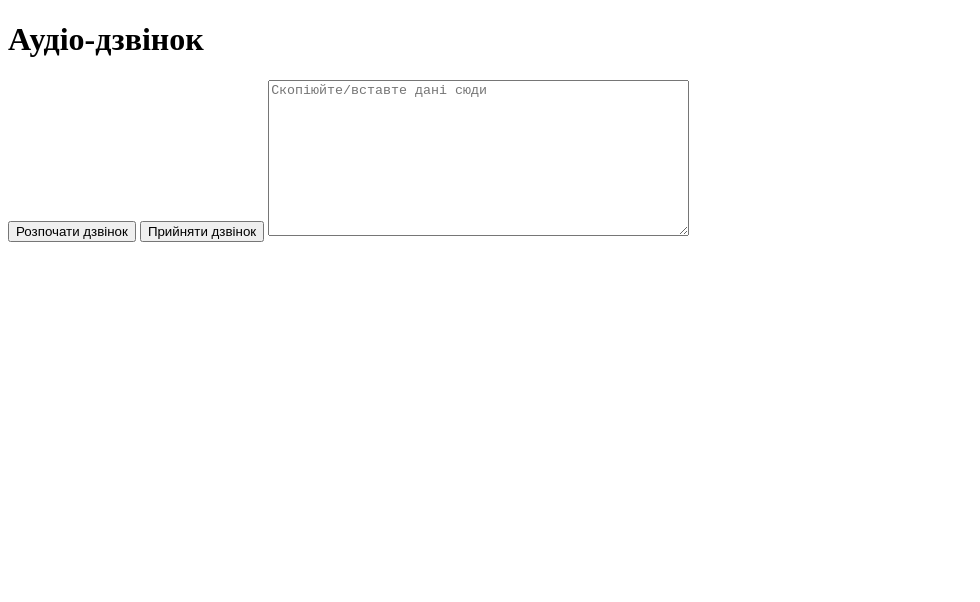
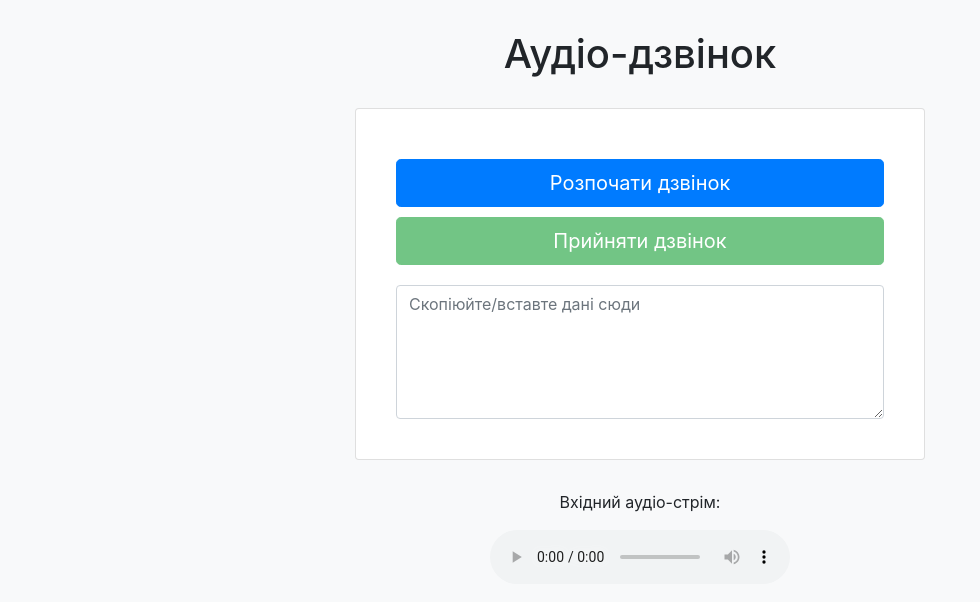
Before and after one commit to alkandi83/myTel.github.io, a plain HTML site: page index.html in a window 1280 px wide. Shown: the whole page, without its empty margins (0-980 px from the left). Drawn offline with nearby package versions, Linux system fonts and the light colour scheme.

Commit message:
Update index.html

```diff
--- a/index.html
+++ b/index.html
@@ -4,12 +4,61 @@
     <meta charset="UTF-8">
     <meta name="viewport" content="width=device-width, initial-scale=1.0">
     <title>Audio Call</title>
+    <!-- Підключення Bootstrap 4 з CDN -->
+    <link href="https://stackpath.bootstrapcdn.com/bootstrap/4.5.2/css/bootstrap.min.css" rel="stylesheet">
+    <style>
+        body {
+            background-color: #f8f9fa;
+            padding: 30px;
+        }
+        h1 {
+            text-align: center;
+            margin-bottom: 30px;
+        }
+        .container {
+            max-width: 600px;
+            margin: auto;
+        }
+        .card {
+            padding: 20px;
+        }
+        .textarea-container {
+            margin-top: 20px;
+        }
+        .audio-container {
+            margin-top: 30px;
+            text-align: center;
+        }
+        button {
+            width: 100%;
+            margin-top: 10px;
+        }
+    </style>
 </head>
 <body>
+
+<div class="container">
     <h1>Аудіо-дзвінок</h1>
-    <button id="startCall">Розпочати дзвінок</button>
-    <button id="answerCall">Прийняти дзвінок</button>
-    <textarea id="signalingData" rows="10" cols="50" placeholder="Скопіюйте/вставте дані сюди"></textarea>
+    <div class="card">
+        <div class="card-body">
+            <button id="startCall" class="btn btn-primary btn-lg">Розпочати дзвінок</button>
+            <button id="answerCall" class="btn btn-success btn-lg" disabled>Прийняти дзвінок</button>
+            <div class="textarea-container">
+                <textarea id="signalingData" rows="5" class="form-control" placeholder="Скопіюйте/вставте дані сюди"></textarea>
+            </div>
+        </div>
+    </div>
+    <div class="audio-container">
+        <p>Вхідний аудіо-стрім:</p>
+        <audio id="remoteAudio" controls autoplay></audio>
+    </div>
+</div>
+
+<!-- Підключення необхідних скриптів для Bootstrap та функціоналу -->
+<script src="https://code.jquery.com/jquery-3.5.1.slim.min.js"></script>
+<script src="https://cdn.jsdelivr.net/npm/@popperjs/core@2.5.3/dist/umd/popper.min.js"></script>
+<script src="https://stackpath.bootstrapcdn.com/bootstrap/4.5.2/js/bootstrap.min.js"></script>
+
 <script>
     const servers = { iceServers: [{ urls: "stun:stun.l.google.com:19302" }] };
     const peerConnection = new RTCPeerConnection(servers);
@@ -34,6 +83,7 @@
 
         console.log("Offer створено. Скопіюйте та передайте це іншій стороні:");
         document.getElementById('signalingData').value = JSON.stringify(peerConnection.localDescription);
+        document.getElementById('answerCall').disabled = false; // Активуємо кнопку для прийняття дзвінка
     };
 
     // Прийняття offer та створення answer
@@ -52,7 +102,7 @@
             const answer = await peerConnection.createAnswer();
             await peerConnection.setLocalDescription(answer);
 
-                console.log("Answer створено. Скопіюйте та передайте це іншій стороні:");
+            console.log("Answer створено.");
             document.getElementById('signalingData').value = JSON.stringify(peerConnection.localDescription);
         } catch (err) {
             console.error("Помилка обробки offer/answer:", err);
@@ -62,10 +112,8 @@
     // Обробка вхідних стрімів
     peerConnection.ontrack = (event) => {
         console.log("Вхідний аудіо-стрім отримано.");
-            const audio = document.createElement('audio');
-            audio.srcObject = event.streams[0];
-            audio.autoplay = true;
-            document.body.appendChild(audio);
+        const remoteAudio = document.getElementById('remoteAudio');
+        remoteAudio.srcObject = event.streams[0];
     };
 
     // Логи для перевірки стану з'єднання
```
Lines whose indentation alone changed are shown as unchanged.
